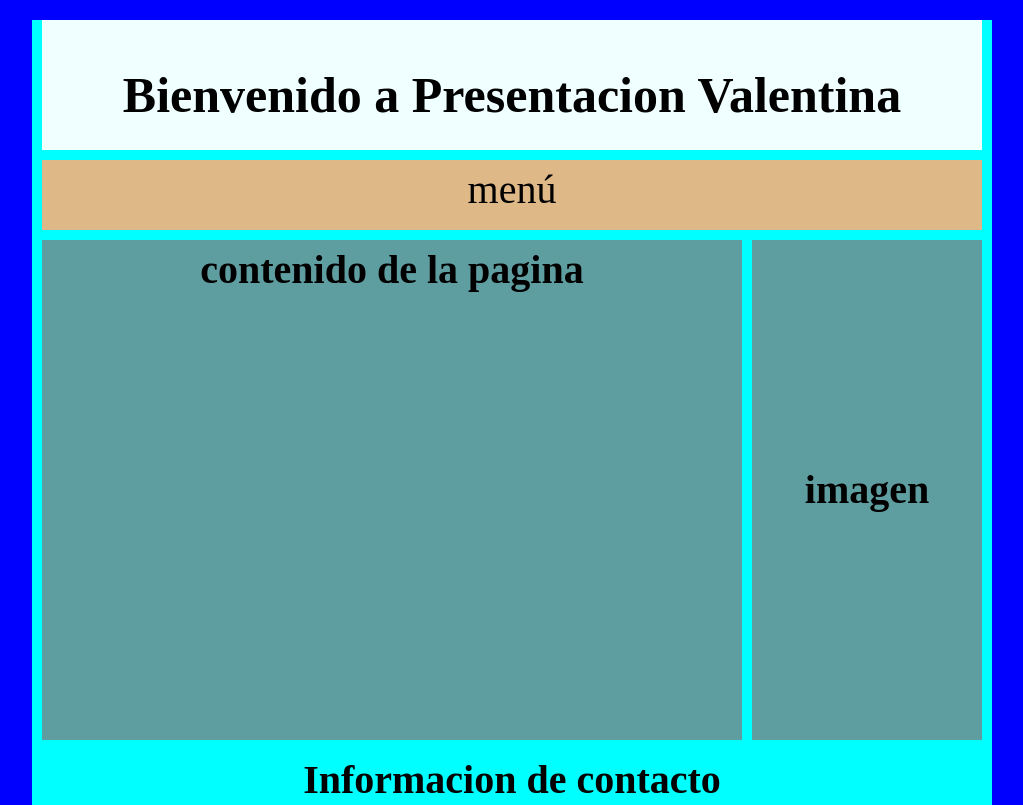
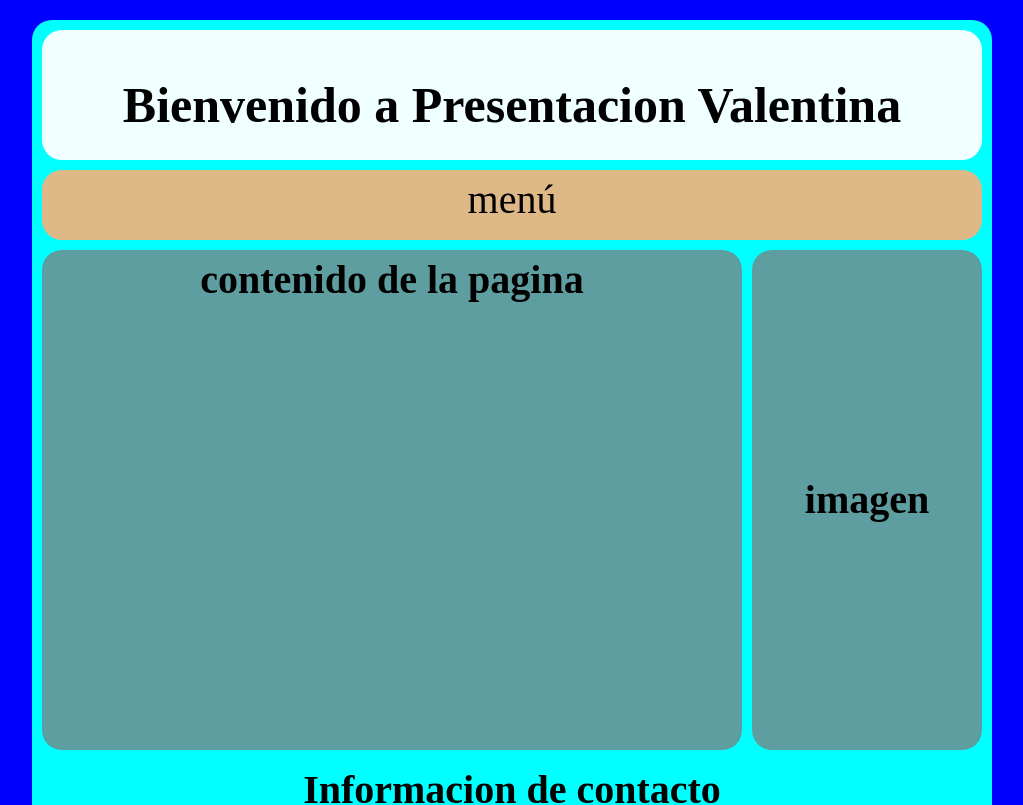
Before and after one commit to Valgonzalez2302/maquetado-web, a plain HTML site: page index.html in a window 1280 px wide. Shown: the top 805 px of the page, without its empty margins (128-1151 px from the left). Drawn offline with Linux system fonts and the light colour scheme.

Commit message:
MODIFICACION ESTILOS

```diff
--- a/css/estilos.css
+++ b/css/estilos.css
@@ -21,6 +21,7 @@ header{
     margin-top: 10px;
     margin-right: 10px;
     margin-left: 10px;
+    border-radius: 20px;
 }
 header h1{
     font-size: 50px;
@@ -33,6 +34,7 @@ nav {
     margin-top: 10px;
     margin-right: 10px;
     margin-left: 10px;
+    border-radius: 20px;
 }
 nav p{
     font-size: 40px;
@@ -48,6 +50,7 @@ nav p{
     margin-right: 10px;
     margin-bottom: 10px;
     margin-left: 10px;
+    border-radius: 20px;
 
 }
 
@@ -66,12 +69,24 @@ aside{
     margin-top: 10px;
     margin-right: 10px;
     margin-bottom: 10px;
+    border-radius: 20px;
 }
 aside h2{
     font-size: 40px;
     text-align: center;
     line-height: 500px;
 }
+
+#contenedorprincipal{
+    width: 960px;
+    margin: auto;
+    margin-top: 20px;
+    margin-bottom: 20px;
+    background-color:aqua;
+    border-radius: 20px;
+    overflow: hidden;
+ }
+
 footer h2{
     font-size: 40px;
     text-align: center;
```
